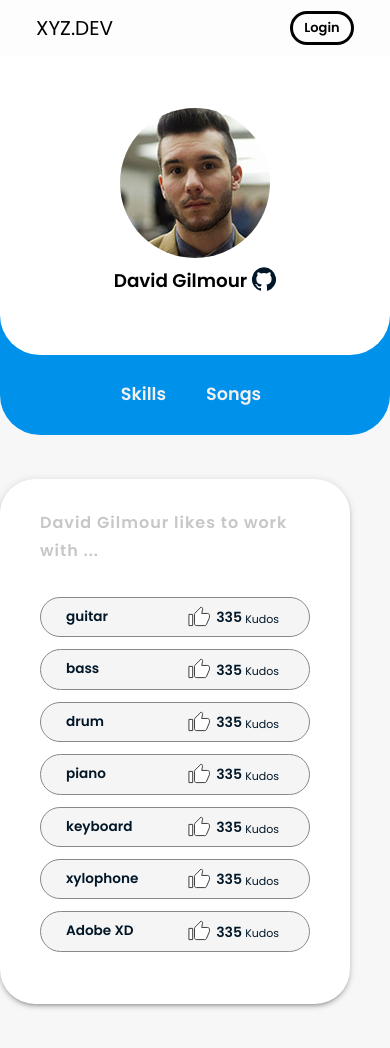
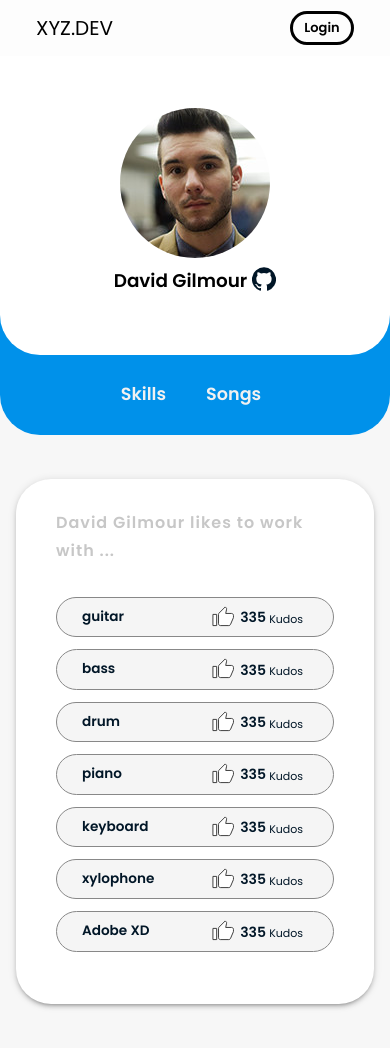
Before and after one commit to therealilyaskhan/songs-sharing, a React (Create React App) app in the folder frontend/: page /profile in a window 390 px wide. Shown: the top 1048 px of the page. Built offline with nearby package versions, Linux system fonts and the light colour scheme.

Commit message:
user profile made fully responsive for all screen sizes

```diff
--- a/frontend/src/layout/UserProfileLayout.js
+++ b/frontend/src/layout/UserProfileLayout.js
@@ -16,7 +16,7 @@ const useStyles = makeStyles((theme) => ({
     width: "100%",
     display: 'flex',
     flexDirection: xs => xs ? 'column' : 'row',
-    alignItems: xs => xs ? 'center' : 'flex-start'
+    alignItems: xs => xs ? 'stretch' : 'flex-start'
   },
   userInfoOnXs: {
     backgroundColor: theme.palette.secondary.dark,
@@ -26,8 +26,10 @@ const useStyles = makeStyles((theme) => ({
 }));
 
 export default function BuildSong() {
+  const md = useMediaQuery('(max-width:680px)');
   const sm = useMediaQuery('(max-width:640px)');
   const xs = useMediaQuery('(max-width:599.95px)');
+  const xss = useMediaQuery('(max-width:415px)');
   const classes = useStyles(xs);
   const [activeLink, setActiveLink] = useState('skills');
 
@@ -94,6 +96,8 @@ export default function BuildSong() {
       <Box
         flexGrow={2}
         flexShrink={1}
+        mr={xs ? 0 : sm ? 4 : md ? 5 : 8}
+        {...xs ? { mx: xss ? 2 : 5 } : {}}
       >
         {
           activeLink === 'skills' ?
--- a/frontend/src/screens/UserSkillsScreen.js
+++ b/frontend/src/screens/UserSkillsScreen.js
@@ -26,10 +26,9 @@ const useStyles = makeStyles({
 export default function UserSkillsScreen({ skills, userFullName }) {
 
   const classes = useStyles();
-  const md = useMediaQuery('(max-width:680px)');
 
   return (
-    <Box mr={md ? 5 : 8} pt={5.5} pb={7}>
+    <Box pt={5.5} pb={7}>
       <CardContainer
         elevation={3}
         br={35}
```
